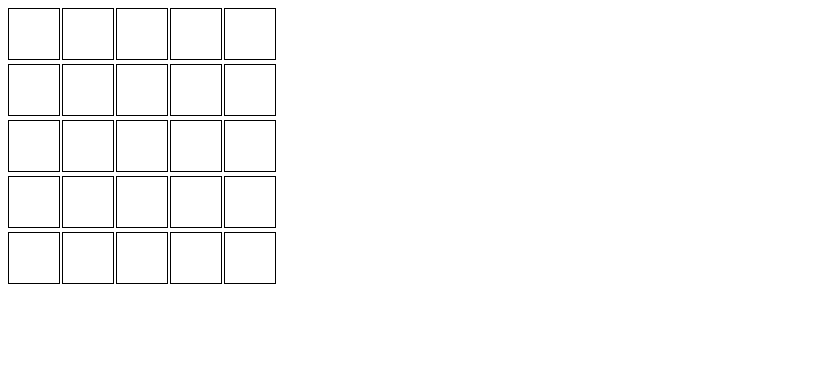
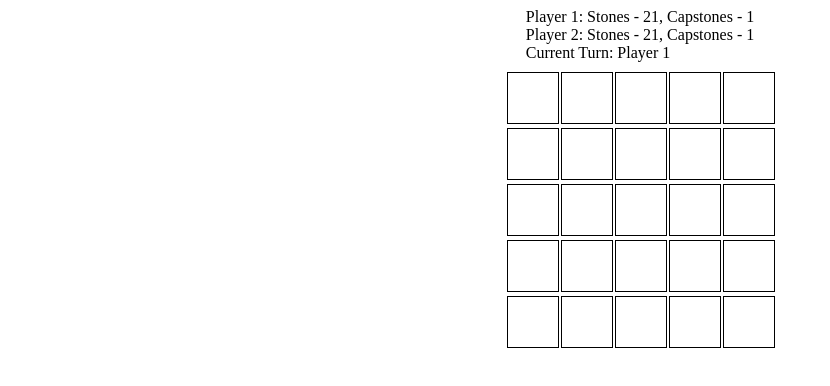
Before and after one commit to NickDabizaz/TAK_GAME, a React (Vite) app: page / in a window 1280 px wide. Shown: the top 386 px of the page, without its empty margins (0-830 px from the left). Built offline with nearby package versions, Linux system fonts and the light colour scheme.

Commit message:
bisa taruk stone atau capstone

```diff
--- a/package.json
+++ b/package.json
@@ -11,7 +11,8 @@
   },
   "dependencies": {
     "react": "^18.2.0",
-    "react-dom": "^18.2.0"
+    "react-dom": "^18.2.0",
+    "react-modal": "^3.16.1"
   },
   "devDependencies": {
     "@types/react": "^18.2.43",
--- a/src/App.jsx
+++ b/src/App.jsx
@@ -2,16 +2,100 @@ import React, { useState } from 'react';
 
 const App = () => {
   // Inisialisasi state untuk board
-  const [board, setBoard] = useState(Array(5).fill(Array(5).fill(null)));
-console.log({board});
+  const [board, setBoard] = useState(Array(5).fill(Array(5).fill({ symbol: null, status: null })));
+
+  // Inisialisasi state untuk pemain
+  const [currentPlayer, setCurrentPlayer] = useState(1);
+  const [player1, setPlayer1] = useState({ stones: 21, capstones: 1 });
+  const [player2, setPlayer2] = useState({ stones: 21, capstones: 1 });
+
+  // State untuk modal
+  const [isModalOpen, setModalOpen] = useState(false);
+  const [selectedStatus, setSelectedStatus] = useState(null);
+  const [selectedRow, setSelectedRow] = useState(null);
+  const [selectedCol, setSelectedCol] = useState(null);
+
+  // Event handler untuk membuka modal
+  const openModal = (row, col) => {
+    setSelectedRow(row);
+    setSelectedCol(col);
+    setModalOpen(true);
+  };
+
+  // Event handler untuk menutup modal
+  const closeModal = () => {
+    setModalOpen(false);
+  };
+
+  // Event handler untuk memilih status stone atau capstone
+  const selectStatus = (status, row, col) => {
+    setSelectedStatus(status);
+    closeModal();
+
+    // Salin state papan agar tidak merusak mutabilitas
+    const newBoard = board.map(row => row.slice());
+
+    // Pemain saat ini
+    const currentPlayerInfo = currentPlayer === 1 ? player1 : player2;
+    const stoneSymbol = currentPlayer === 1 ? 'w' : 'b';
+    const standingStoneSymbol = currentPlayer === 1 ? 'W' : 'B';
+    const capstoneSymbol = currentPlayer === 1 ? 'CW' : 'CB';
+
+    // Cek apakah sel sudah terisi
+    if (newBoard[row][col].symbol === null && currentPlayerInfo.stones > 0) {
+      // Tempatkan stone atau capstone di sel papan yang diklik
+      newBoard[row][col] = {
+        symbol: status === 'sleeping' ? stoneSymbol : status === 'standing' ? standingStoneSymbol : capstoneSymbol,
+        status: status,
+      };
+
+      // Kurangi jumlah stone atau capstone pemain
+      if (status === 'capstone') {
+        currentPlayer === 1
+          ? setPlayer1({ ...player1, capstones: player1.capstones - 1 })
+          : setPlayer2({ ...player2, capstones: player2.capstones - 1 });
+      } else {
+        currentPlayer === 1
+          ? setPlayer1({ ...player1, stones: player1.stones - 1 })
+          : setPlayer2({ ...player2, stones: player2.stones - 1 });
+      }
+
+      // Ganti giliran pemain
+      setCurrentPlayer(currentPlayer === 1 ? 2 : 1);
+
+      // Update state papan
+      setBoard(newBoard);
+    }
+  };
+
+  // Menentukan apakah tombol capstone masih aktif atau tidak
+  const isCapstoneButtonActive = () => {
+    return currentPlayer === 1 ? player1.capstones > 0 : player2.capstones > 0;
+  };
+
+  // Tampilkan board
   return (
-    <div>
+    <div style={{ display: 'flex', flexDirection: 'column', alignItems: 'center', height: '100vh' }}>
+      {/* Tampilkan informasi pemain dan giliran */}
+      <div style={{ marginBottom: '10px' }}>
+        <div>
+          Player 1: Stones - {player1.stones}, Capstones - {player1.capstones}
+        </div>
+        <div>
+          Player 2: Stones - {player2.stones}, Capstones - {player2.capstones}
+        </div>
+        <div>
+          Current Turn: Player {currentPlayer}
+        </div>
+      </div>
+
       {/* Tampilkan board */}
       <div style={{ display: 'grid', gridTemplateColumns: 'repeat(5, 50px)', gap: '4px' }}>
         {board.map((row, rowIndex) => (
           row.map((cell, colIndex) => (
             <div
               key={`${rowIndex}-${colIndex}`}
+              onClick={cell.symbol === null ? () => openModal(rowIndex, colIndex) : null}
               style={{
                 width: '50px',
                 height: '50px',
@@ -21,15 +105,36 @@ console.log({board});
                 alignItems: 'center',
                 fontSize: '20px',
                 fontWeight: 'bold',
+                cursor: cell.symbol === null ? 'pointer' : 'not-allowed',
               }}
             >
-              {cell}
+              {cell.symbol}
             </div>
           ))
         ))}
       </div>
+
+      {/* Modal untuk memilih status stone atau capstone */}
+      {isModalOpen && (
+        <div style={{ position: 'fixed', top: 0, left: 0, width: '100%', height: '100%', backgroundColor: 'rgba(0, 0, 0, 0.5)' }}>
+          <div style={{ position: 'absolute', top: '50%', left: '50%', transform: 'translate(-50%, -50%)', background: '#fff', padding: '20px', borderRadius: '8px' }}>
+            <h2>Select Stone or Capstone Status</h2>
+            <button onClick={() => selectStatus('sleeping', selectedRow, selectedCol)} style={{ marginRight: '10px' }}>
+              Sleeping Stone
+            </button>
+            <button onClick={() => selectStatus('standing', selectedRow, selectedCol)} style={{ marginRight: '10px' }}>
+              Standing Stone
+            </button>
+            {isCapstoneButtonActive() && (
+              <button onClick={() => selectStatus('capstone', selectedRow, selectedCol)}>
+                Capstone
+              </button>
+            )}
+          </div>
+        </div>
+      )}
     </div>
   );
-}
+};
 
 export default App;
```
Also changed, not shown: 1 other file (tests, documents, lock files or other folders).
